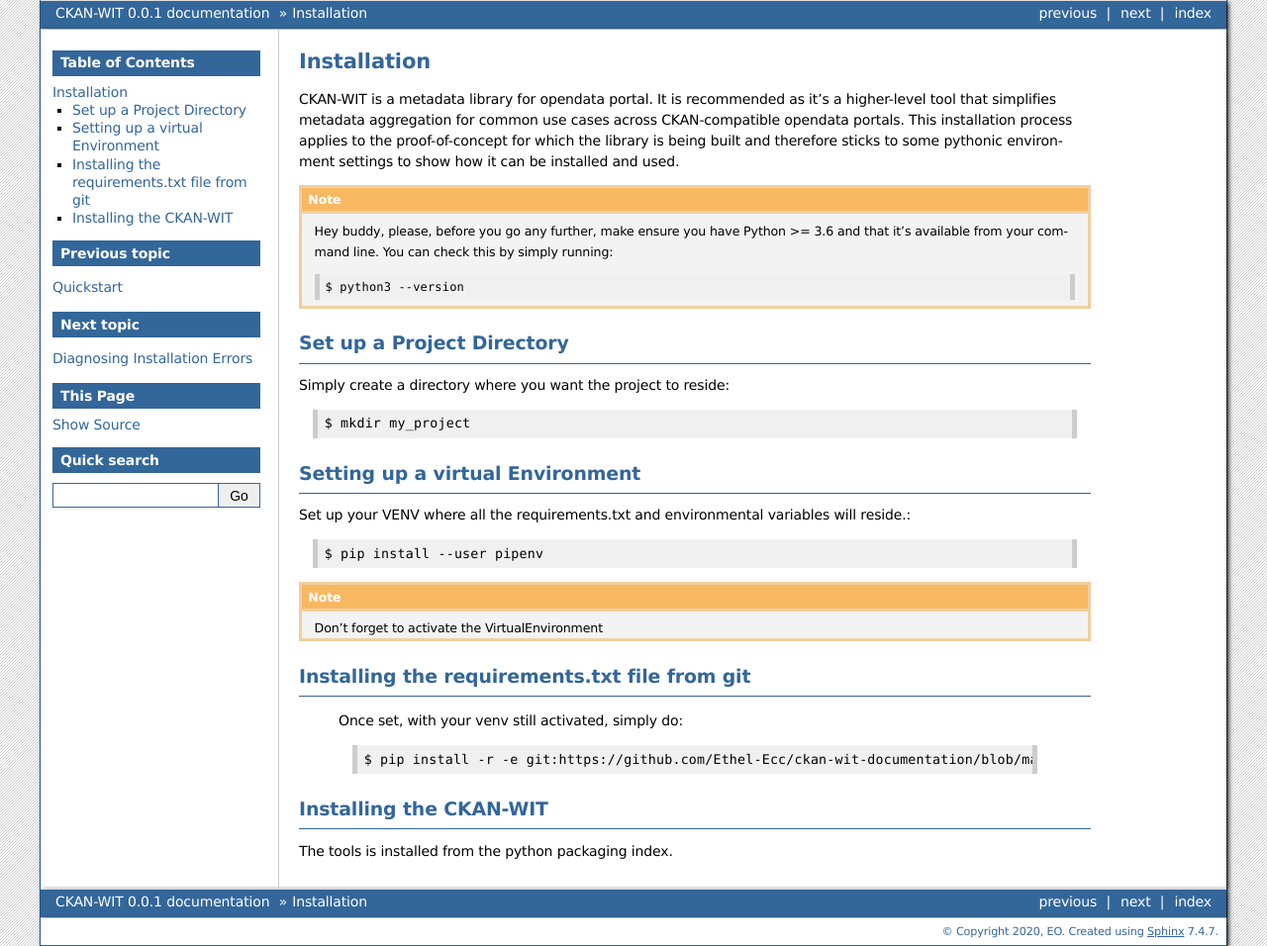
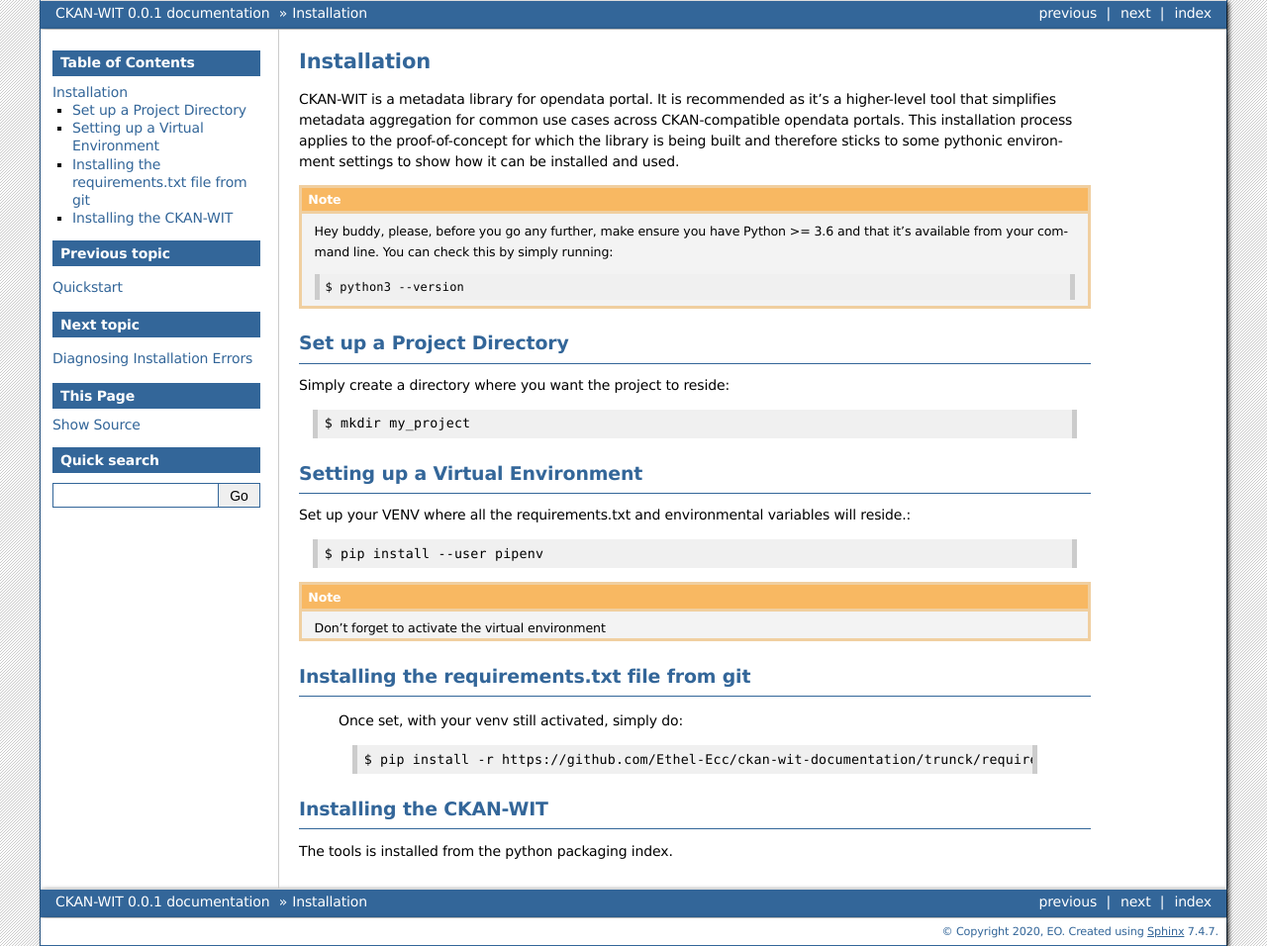
Before and after one commit to Ethel-Ecc/ckan-wit-documentation, a Sphinx documentation site: the page built from docs/source/usage/installation.rst, in a window 1280 px wide. Shown: the whole page at 99% size. Built offline with Sphinx 7.4.7, drawn with Linux system fonts in a browser that asks for light colours; pages that are not in the unit, such as notebooks, are missing from menus.

Commit message:
edited the installation and quickstart rst

```diff
--- a/docs/source/usage/installation.rst
+++ b/docs/source/usage/installation.rst
@@ -16,7 +16,7 @@
 
    $ mkdir my_project
 
-Setting up a virtual Environment
+Setting up a Virtual Environment
 ~~~~~~~~~~~~~~~~~~~~~~~~~~~~~~~~
 
 Set up your VENV where all the requirements.txt and environmental variables will reside.::
@@ -24,14 +24,14 @@
     $ pip install --user pipenv
 
 .. note::
-    Don't forget to activate the VirtualEnvironment
+    Don't forget to activate the virtual environment
 
 Installing the requirements.txt file from git
 ~~~~~~~~~~~~~~~~~~~~~~~~~~~~~~~~~~~~~~~~~~~~~~
 
  Once set, with your venv still activated, simply do::
 
-    $ pip install -r -e git:https://github.com/Ethel-Ecc/ckan-wit-documentation/blob/master/requirements.txt
+    $ pip install -r https://github.com/Ethel-Ecc/ckan-wit-documentation/trunck/requirements.txt
 
 Installing the CKAN-WIT
 ~~~~~~~~~~~~~~~~~~~~~~~~~
```
